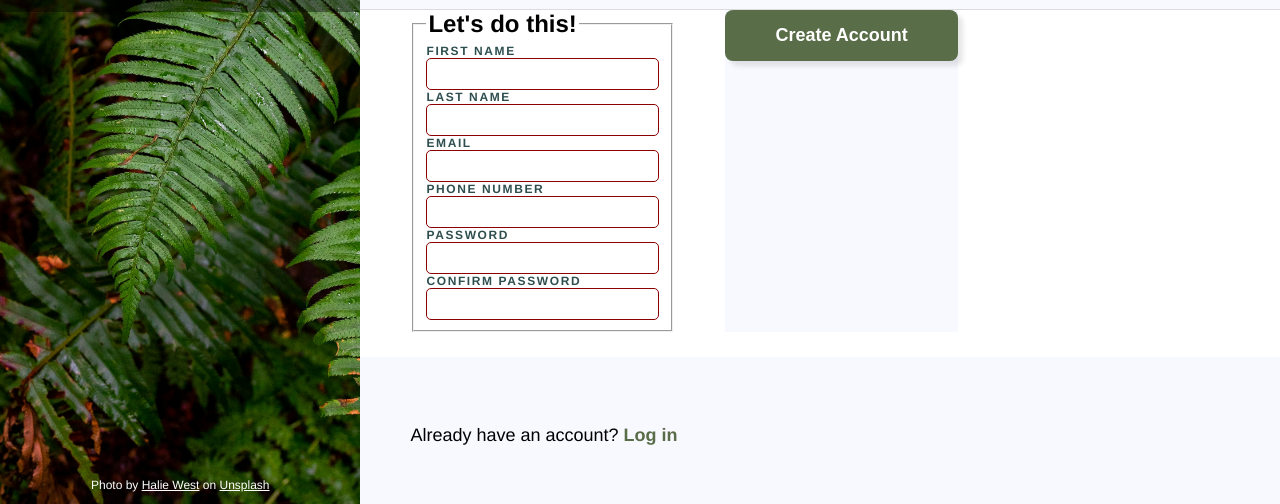
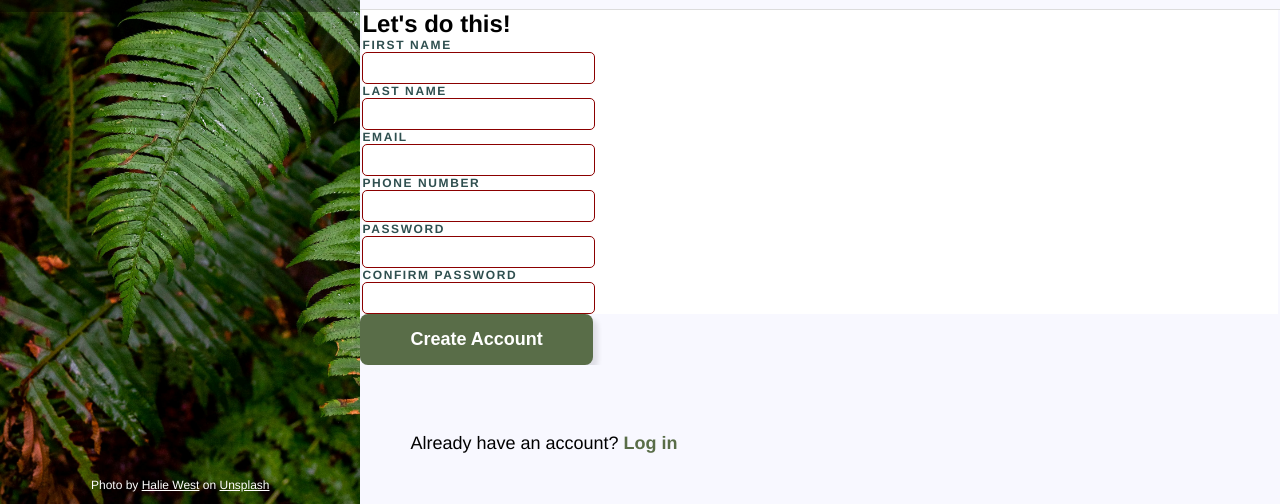
Before and after one commit to B-F-1-0/odin-signup-form, a plain HTML site: page index.html in a window 1280 px wide. Shown: the part 296-800 px from the top of the page. Drawn offline with Linux system fonts and the light colour scheme; a web font is replaced by a local one.

Commit message:
Button now has a good structure

```diff
--- a/styles.css
+++ b/styles.css
@@ -64,25 +64,28 @@ html, body {
     padding: 10% 100px 25px 50px;
     font-weight: 600;
     font-size: 24px;
-    border-bottom: 1px solid gainsboro;
+
 }
 .registrationform
 {
-    padding-left:50px;
-    padding-bottom: 25px;
+    border-top: 1px solid gainsboro;
+    background-color: ghostwhite;
 }
 .registrationform legend
 {
     font-weight: 600;
     font-size: 24px;
     border-width: 0px;
+    padding: 0px;
+    display:inline-block;
+    background-color: white;
+    width:100%;
 }
-form
+fieldset
 {
-    display: flex;
-    flex-wrap:wrap;
-    width: 600px;
-    gap: 10px 50px;
+    border: 0px solid black;
+    background-color: white;
+    padding: 0;
 }
 form label
 {
@@ -108,10 +111,6 @@ form input:valid
 form input:invalid
 {
     border-color: darkred;
-}
-.submitbutton
-{
-    background-color: ghostwhite;
 }
 button
 {
```
